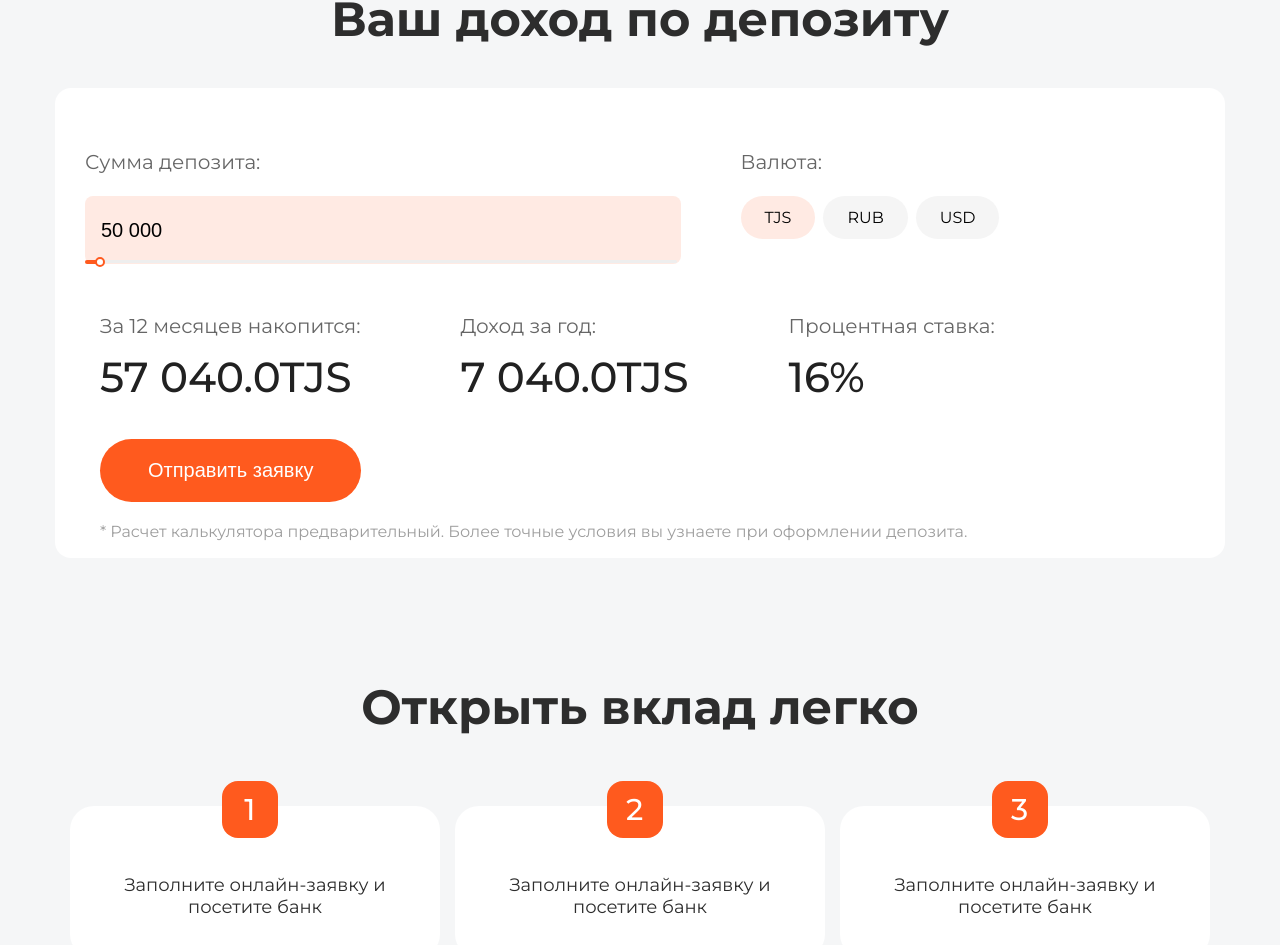
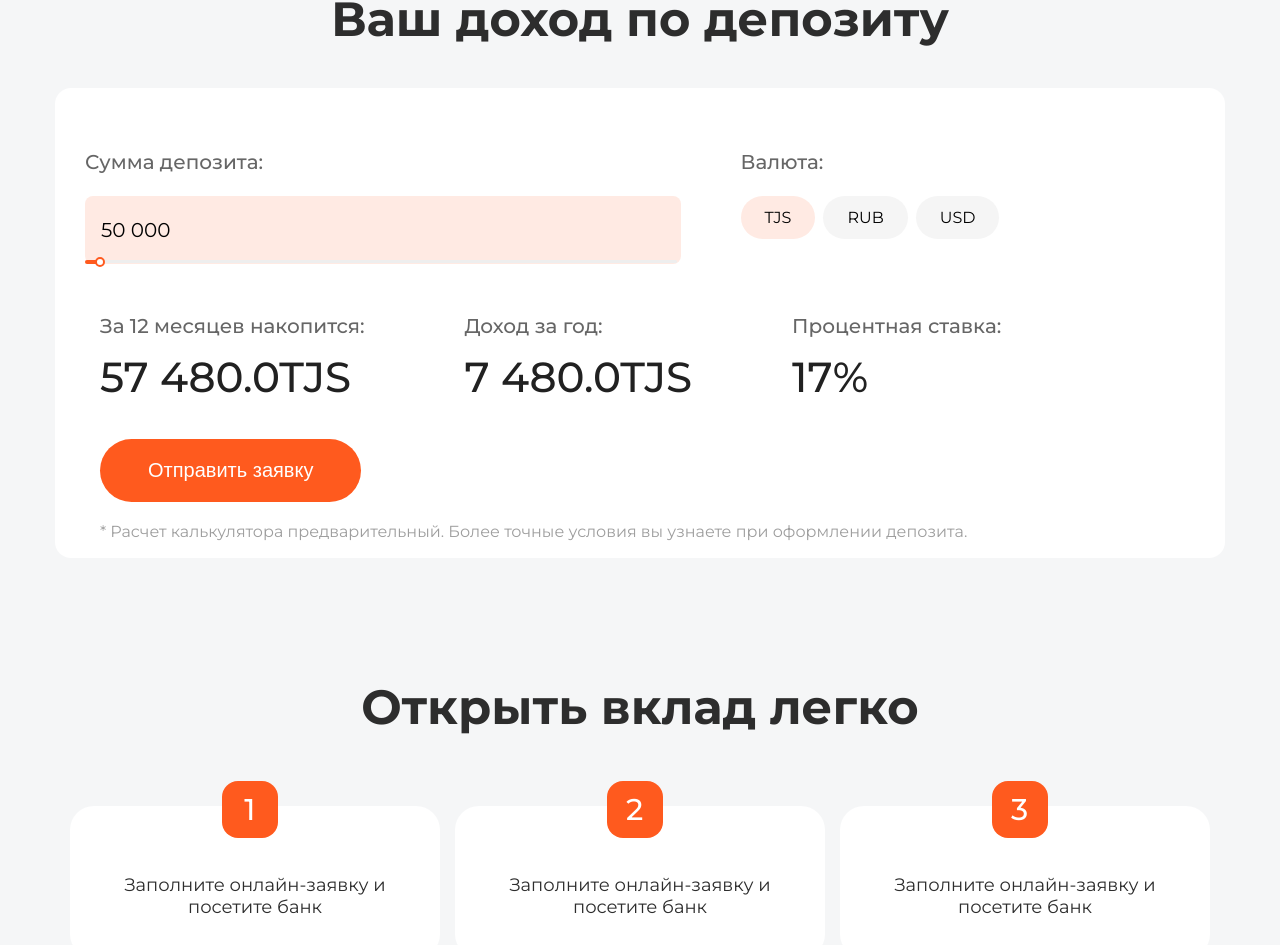
Before and after one commit to islom-sattorov/Kafolat-humo-landing, a React (Create React App) app: page / in a window 1280 px wide. Shown: the part 1948-2893 px from the top of the page. Built offline with nearby package versions, Linux system fonts and the light colour scheme.

Commit message:
minor fix

```diff
--- a/src/Components/Сalculator/Calculator.js
+++ b/src/Components/Сalculator/Calculator.js
@@ -9,7 +9,7 @@ const Calculator = () => {
 
   const getPercent = () => {
     if (activeCourse === "TJS") {
-      return "16";
+      return "17";
     }
     if (activeCourse === "RUB") {
       return "10";
--- a/src/Components/Сalculator/Calculator.module.css
+++ b/src/Components/Сalculator/Calculator.module.css
@@ -30,6 +30,8 @@
     grid-column: 1 / 3;
     overflow: hidden;
     position: relative;
+    font-weight: 400;
+    font-family: "Montserrat", sans-serif;
 }
 
 /* Slider */
@@ -60,12 +62,13 @@
 .calculatorContainer .sliderContainer .calculateTitle{
     color: #666666;
     font-size: 16px;
+    font-weight: 500;
     line-height: 28px;
     padding-bottom: 20px;
 }
 
 .calculatorContainer .sliderContainer .courseContainer{
-    padding-left: 0px;
+    padding-left: 0px;;
 }
 
 .calculatorContainer .sliderContainer .courseContainer .courseTitle{
@@ -73,6 +76,7 @@
     font-size: 16px;
     line-height: 28px;
     padding-bottom: 20px;
+    font-weight: 500;
 }
 
 .calculatorContainer .sliderContainer .courseContainer .courses{
@@ -117,6 +121,7 @@
     font-size: 16px;
     line-height: 28px;
     color: #666666;
+    font-weight: 500;
 }
 
 .amountResult, .realResultAmount, .percent{
```
